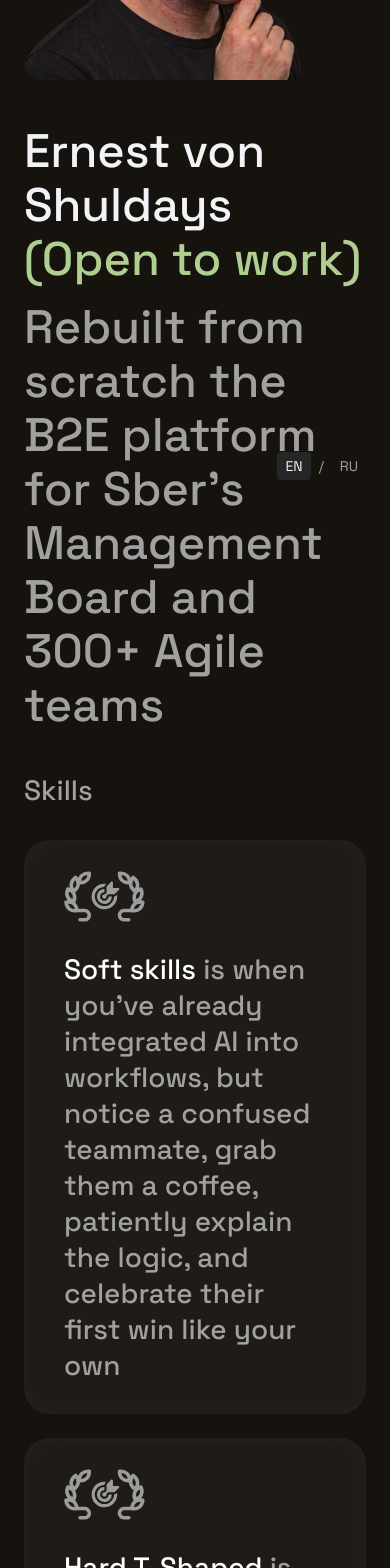
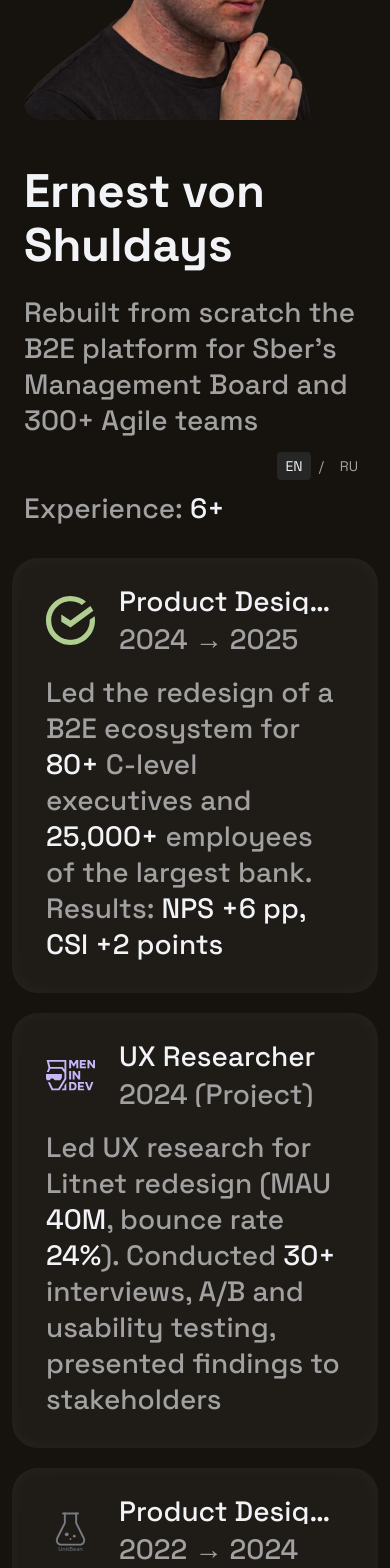
Before and after one commit to RickBacardin/bacardin, a Next.js app: page /en in a window 390 px wide. Shown: the part 340-1908 px from the top of the page. Built offline with nearby package versions, Linux system fonts and the light colour scheme; a web font is replaced by a local one.

Commit message:
feat(responsive): implement adaptive design for home page sections

```diff
--- a/components/sections/Achievements.tsx
+++ b/components/sections/Achievements.tsx
@@ -25,7 +25,7 @@
           transition: { delay: index * 0.1, duration: 0.5 },
         },
       }}
-      className="bg-card px-[40px] pt-[30px] pb-[31px] rounded-4xl"
+      className="bg-card px-[34px] lg:px-[40px] pt-[30px] pb-[31px] rounded-4xl"
       style={{ boxShadow: 'inset 0 0 18px rgba(255, 255, 255, 0.04)' }}
     >
       <LaurelIcon size={81} className="mb-[28px]" />
@@ -67,19 +67,19 @@
       whileInView="visible"
       viewport={{ once: true, margin: "-100px" }}
       variants={staggerContainer}
-      className="mt-[40px]"
+      className="hidden sm:block mt-[52px] lg:mt-[40px]"
     >
-      <div className="mx-auto px-6 max-w-[1000px] box-content">
+      <div className="mx-auto max-w-[1000px] box-content px-[12px] lg:px-0">
         {/* Заголовок секции */}
         <motion.h2
           variants={fadeIn}
-          className="mb-[32px] font-medium text-[28px] text-muted-foreground leading-[36px]"
+          className="mb-[32px] font-medium text-[28px] text-muted-foreground leading-[36px] px-[12px] lg:px-0"
         >
           {t("title")}
         </motion.h2>
 
         {/* Сетка карточек */}
-        <div className="gap-[24px] grid grid-cols-1 md:grid-cols-2">
+        <div className="gap-[20px] lg:gap-[24px] grid grid-cols-1 md:grid-cols-2">
           {strengths.map((parts, index) => (
             <AchievementCard key={index} parts={parts} index={index} />
           ))}
--- a/components/sections/Experience.tsx
+++ b/components/sections/Experience.tsx
@@ -35,7 +35,7 @@
           transition: { delay: index * 0.1, duration: 0.5 },
         },
       }}
-      className="bg-card px-[40px] pt-[30px] pb-[31px] rounded-4xl"
+      className="bg-card px-[34px] lg:px-[40px] pt-[30px] pb-[31px] rounded-4xl"
       style={{ boxShadow: "inset 0 0 18px rgba(255, 255, 255, 0.04)" }}
     >
       {/* Область с компанией */}
@@ -49,7 +49,8 @@
         />
         <div className="flex flex-col flex-1 min-w-0">
           <h3 className="font-medium text-[28px] text-foreground truncate leading-[26px]">
-            {position} · {company}
+            {position.replace(/^(Principal|Senior|Lead)\s+/i, "")}
+            <span className="hidden sm:inline"> · {company}</span>
           </h3>
           <span className="mt-3 font-medium text-[28px] text-muted-foreground truncate leading-[26px]">
             {dates}
@@ -153,19 +154,19 @@
       whileInView="visible"
       viewport={{ once: true, margin: "-100px" }}
       variants={staggerContainer}
-      className="mt-[40px]"
+      className="mt-[52px] lg:mt-[40px]"
     >
-      <div className="mx-auto px-6 max-w-[1000px] box-content">
+      <div className="mx-auto max-w-[1000px] box-content px-[12px] lg:px-0">
         {/* Заголовок секции */}
         <motion.h2
           variants={fadeIn}
-          className="mb-[32px] font-medium text-[28px] text-muted-foreground leading-[36px]"
+          className="mb-[32px] font-medium text-[28px] text-muted-foreground leading-[36px] px-[12px] lg:px-0"
         >
           {t("title")} <span className="text-foreground">{t("titleHighlight")}</span>
         </motion.h2>
 
         {/* Карточки опыта */}
-        <div className="flex flex-col gap-[36px]">
+        <div className="flex flex-col gap-[20px] lg:gap-[36px]">
           {experiences.map((exp, index) => (
             <ExperienceCard
               key={index}
--- a/components/sections/Hero.tsx
+++ b/components/sections/Hero.tsx
@@ -13,20 +13,20 @@
       initial="hidden"
       animate="visible"
       variants={fadeIn}
-      className="pt-[90px] md:pt-[211px]"
+      className="pt-[120px] lg:pt-[200px] 2xl:pt-[286px]"
     >
-      <div className="mx-auto px-6 max-w-[1000px] box-content">
+      <div className="mx-auto max-w-[1000px] box-content px-[24px] lg:px-0">
         {/* Аватарка */}
         <motion.div
           variants={slideUp}
           className="mb-[44px]"
         >
-          <div className="rounded-2xl w-[330px] h-[330px] overflow-hidden relative">
+          <div className="rounded-2xl w-[340px] h-[340px] min-[414px]:w-[366px] min-[414px]:h-[366px] lg:w-[340px] lg:h-[340px] overflow-hidden relative">
             <Image
               src="/images/avatar.png"
               alt={t("name")}
-              width={330}
-              height={330}
+              width={366}
+              height={366}
               priority
               className="w-full h-full object-cover"
             />
@@ -36,12 +36,14 @@
         {/* Имя и статус */}
         <motion.div
           variants={slideUp}
-          className="mb-[14px]"
+          className="mb-[22px] lg:mb-[14px]"
         >
-          <h1 className="font-medium text-[47px] leading-[54px]">
+          <h1 className="font-bold lg:font-medium text-[47px] leading-[54px] lg:leading-[57px]">
             <span className="text-foreground">{t("name")}</span>
-            {" "}
-            <span className="text-[#AFCE90]">{t("status")}</span>
+            <span className="hidden lg:inline">
+              {" "}
+              <span className="text-[#AFCE90]">{t("status")}</span>
+            </span>
           </h1>
         </motion.div>
 
@@ -49,7 +51,7 @@
         <motion.div
           variants={slideUp}
         >
-          <p className="font-medium text-[47px] text-muted-foreground leading-[54px]">
+          <p className="font-medium text-[28px] lg:text-[47px] text-muted-foreground leading-[36px] lg:leading-[57px]">
             {t("description")}
           </p>
         </motion.div>
--- a/components/sections/TelegramCTA.tsx
+++ b/components/sections/TelegramCTA.tsx
@@ -35,7 +35,7 @@
       whileInView="visible"
       viewport={{ once: true, margin: "-100px" }}
       variants={staggerContainer}
-      className="mt-[40px] mb-[286px]"
+      className="mt-[40px] mb-[120px] lg:mb-[200px] 2xl:mb-[286px]"
     >
       <div className="mx-auto px-6 max-w-[1000px] box-content">
         <motion.a
--- a/components/sections/Testimonials.tsx
+++ b/components/sections/Testimonials.tsx
@@ -10,18 +10,22 @@
     avatar: string;
     name: string;
     role: string;
+    mobileRole?: string;
     text: string;
-    link?: { text: string; url: string; previewImage?: string };
+    link?: { text: string; shortText?: string; url: string; previewImage?: string };
     index: number;
+    className?: string;
 }
 
 const TestimonialCard = ({
     avatar,
     name,
     role,
+    mobileRole,
     text,
     link,
     index,
+    className = "",
 }: TestimonialCardProps) => {
     return (
         <motion.div
@@ -33,7 +37,7 @@
                     transition: { delay: index * 0.1, duration: 0.5 },
                 },
             }}
-            className="bg-card px-[40px] pt-[30px] pb-[31px] rounded-4xl"
+            className={`bg-card px-[34px] lg:px-[40px] pt-[30px] pb-[31px] rounded-4xl ${className}`}
             style={{ boxShadow: "inset 0 0 18px rgba(255, 255, 255, 0.04)" }}
         >
             {/* Верхний блок с аватаром и информацией */}
@@ -51,7 +55,14 @@
                         {name}
                     </h3>
                     <span className="mt-3 font-medium text-[28px] text-muted-foreground truncate leading-[26px]">
-                        {role}
+                        {mobileRole ? (
+                            <>
+                                <span className="sm:hidden">{mobileRole}</span>
+                                <span className="hidden sm:inline">{role}</span>
+                            </>
+                        ) : (
+                            role
+                        )}
                     </span>
                 </div>
             </div>
@@ -70,7 +81,14 @@
                         altText={`Превью: ${link.text}`}
                         isExternal={!link.url.startsWith("/")}
                     >
-                        {link.text}
+                        {link.shortText ? (
+                            <>
+                                <span className="lg:hidden">{link.shortText}</span>
+                                <span className="hidden lg:inline">{link.text}</span>
+                            </>
+                        ) : (
+                            link.text
+                        )}
                     </LinkPreview>
                 </div>
             )}
@@ -85,16 +103,19 @@
         avatar: string;
         name: string;
         role: string;
+        mobileRole?: string;
         text: string;
-        link?: { text: string; url: string; previewImage?: string };
+        link?: { text: string; shortText?: string; url: string; previewImage?: string };
     }> = [
             {
                 avatar: "/images/Sber.jpg",
                 name: t("items.denis.name"),
                 role: t("items.denis.role"),
+                mobileRole: "Design Lead",
                 text: t("items.denis.text"),
                 link: {
                     text: t("items.denis.link"),
+                    shortText: "Рекоменд. письмо",
                     url: t("items.denis.linkUrl"),
                     previewImage: "/images/letter.jpg",
                 },
@@ -113,28 +134,30 @@
             whileInView="visible"
             viewport={{ once: true, margin: "-100px" }}
             variants={staggerContainer}
-            className="mt-[40px]"
+            className="mt-[52px] lg:mt-[40px]"
         >
-            <div className="mx-auto px-6 max-w-[1000px] box-content">
+            <div className="mx-auto max-w-[1000px] box-content px-[12px] lg:px-0">
                 {/* Заголовок секции */}
                 <motion.h2
                     variants={fadeIn}
-                    className="mb-[32px] font-medium text-[28px] text-muted-foreground leading-[36px]"
+                    className="mb-[32px] font-medium text-[28px] text-muted-foreground leading-[36px] px-[12px] lg:px-0"
                 >
                     {t("title")}
                 </motion.h2>
 
-                {/* Сетка карточек */}
-                <div className="gap-[24px] grid grid-cols-1 md:grid-cols-2">
+                {/* Сетка карточек: 1 колонка до 1024px, 2 колонки от 1024px */}
+                <div className="gap-[20px] lg:gap-[24px] grid grid-cols-1 lg:grid-cols-2">
                     {testimonials.map((item, index) => (
                         <TestimonialCard
                             key={index}
                             avatar={item.avatar}
                             name={item.name}
                             role={item.role}
+                            mobileRole={item.mobileRole}
                             text={item.text}
                             link={item.link}
                             index={index}
+                            className={index === 1 ? "hidden sm:block" : ""}
                         />
                     ))}
                 </div>
--- a/components/ui/CaseCard.tsx
+++ b/components/ui/CaseCard.tsx
@@ -100,7 +100,7 @@
 
   const cardContent = (
     <article
-      className={`relative h-[380px] rounded-[28px] p-3 flex flex-col gap-3 group bg-[#1F1C18] overflow-hidden ${
+      className={`relative h-[380px] sm:h-[500px] md:h-[380px] rounded-[28px] p-3 flex flex-col gap-3 group bg-[#1F1C18] overflow-hidden ${
         isInProgress ? "cursor-default select-none" : "cursor-pointer"
       }`}
     >
```
Also changed, not shown: components/sections/HomeCases.tsx (+6 -5 lines), components/sections/Tags.tsx (+16 -7 lines), components/ui/AllCasesButton.tsx (+18 -17 lines).
